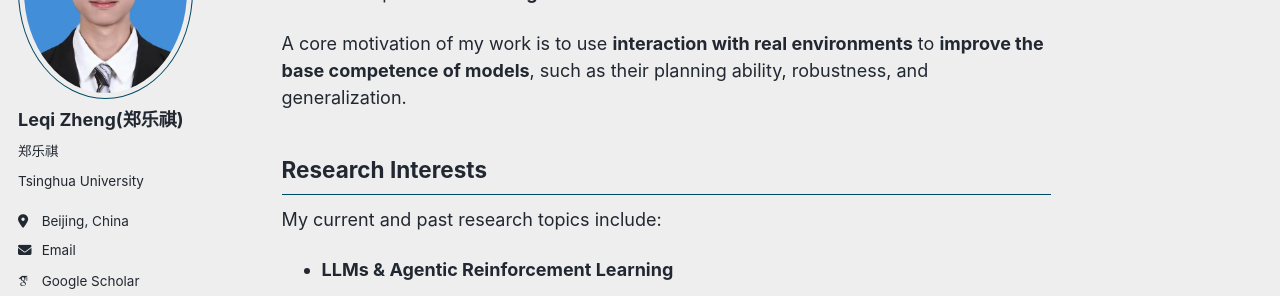
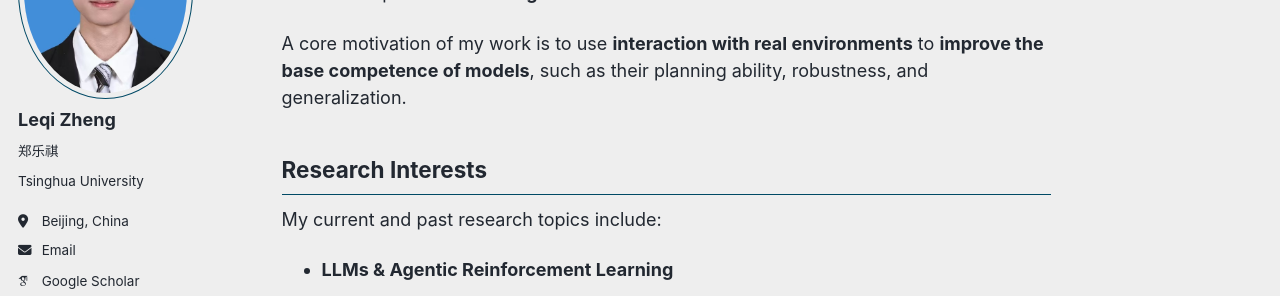
Before and after one commit to LQgdwind/LQgdwind.github.io, a Jekyll site: the page built from _pages/about.md, in a window 1280 px wide. Shown: the part 153-449 px from the top of the page. Built offline with Jekyll 4.4.1, drawn with Linux system fonts in a browser that asks for light colours; some web fonts are replaced; a script bundle is joined from its source files by our own code; library files that are not in the unit come from our copies.

Commit message:
Update _config.yml

```diff
--- a/_config.yml
+++ b/_config.yml
@@ -24,7 +24,7 @@ repository               : "LQgdwind/LQgdwind.github.io"
 author:
   # Biographic information
   avatar           : "zlq.png"
-  name             : "Leqi Zheng(郑乐祺)"
+  name             : "Leqi Zheng"
   pronouns         : "郑乐祺"
   bio              : "Tsinghua University"
   location         : "Beijing, China"
```
